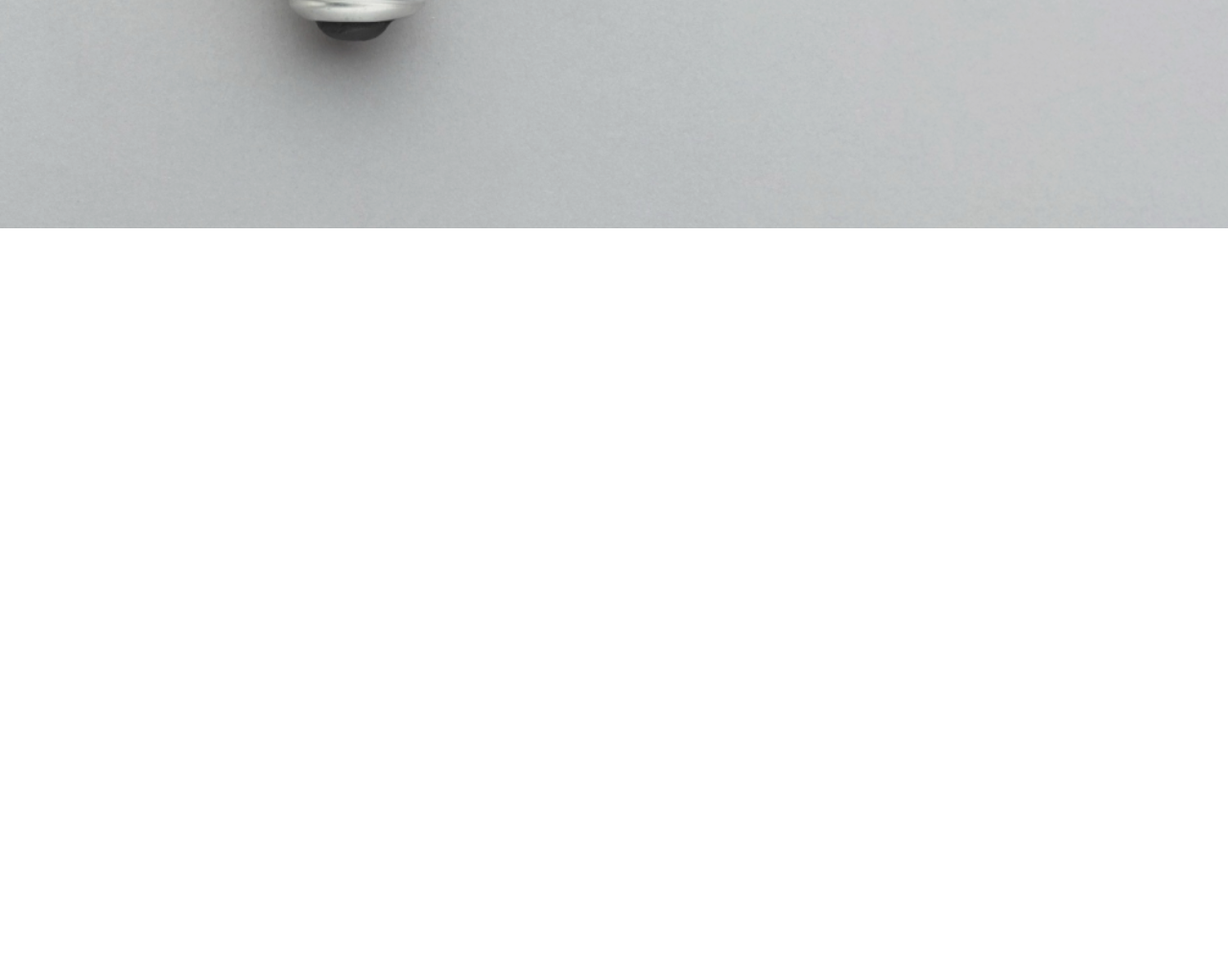
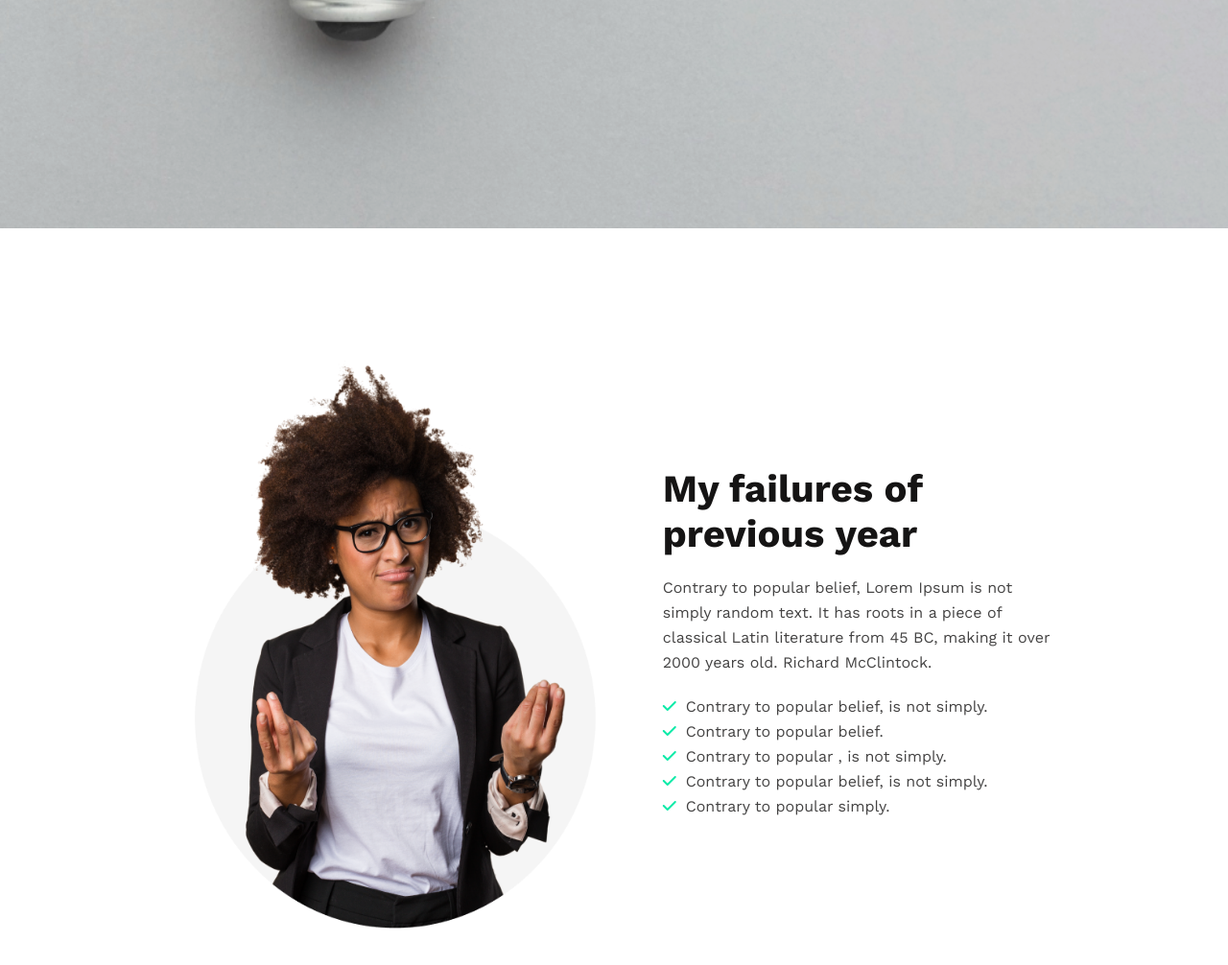
Before and after one commit to ShoroveTajmen/NewYear_NewMe, a plain HTML site: page images/index.html in a window 1280 px wide. Shown: the part 792-1798 px from the top of the page at 96% size. Before the commit the page ends 1030 px from the top, so only its background shows below. Drawn offline with nearby package versions, Linux system fonts and the light colour scheme.

Commit message:
failure section finished

```diff
--- a/images/index.html
+++ b/images/index.html
@@ -6,9 +6,12 @@
     <title>New Year New Me</title>
     <link rel="preconnect" href="https://fonts.googleapis.com" />
     <link rel="preconnect" href="https://fonts.gstatic.com" crossorigin />
-    <link rel="preconnect" href="https://fonts.googleapis.com">
-    <link rel="preconnect" href="https://fonts.gstatic.com" crossorigin>
-    <link href="https://fonts.googleapis.com/css2?family=Work+Sans:wght@400;500;700&display=swap" rel="stylesheet">
+    <link rel="preconnect" href="https://fonts.googleapis.com" />
+    <link rel="preconnect" href="https://fonts.gstatic.com" crossorigin />
+    <link
+      href="https://fonts.googleapis.com/css2?family=Work+Sans:wght@400;500;700&display=swap"
+      rel="stylesheet"
+    />
     <link rel="stylesheet" href="/styles/style.css" />
     <script
       src="https://kit.fontawesome.com/6aa5794944.js"
@@ -21,13 +24,60 @@
       <section class="section-banner">
         <div class="banner-container">
           <div class="banner-info">
-            <h1 class="banner-title">All Thinks Are <br> Possible If You <br> believe</h1>
+            <h1 class="banner-title">
+              All Thinks Are <br />
+              Possible If You <br />
+              believe
+            </h1>
             <p class="banner-description">
-              There are many variations of passages of Lorem Ipsum <br> available,
-              but the majority have suffered alteration in some <br> form, by
-              injected humour, or randomised words
+              There are many variations of passages of Lorem Ipsum <br />
+              available, but the majority have suffered alteration in some
+              <br />
+              form, by injected humour, or randomised words
             </p>
             <button class="btn">Contact Us</button>
+          </div>
+        </div>
+      </section>
+      <!-- Failures of previous yr section -->
+      <section class="failure-section">
+        <div class="failure-container">
+          <div class="failure-person">
+            <img class="person" src="/images/person.png" alt="" />
+          </div>
+          <div class="failure-info">
+            <h1 class="failure-title">
+              My failures of <br />
+              previous year
+            </h1>
+            <p class="failure-description">
+              Contrary to popular belief, Lorem Ipsum is not <br />
+              simply random text. It has roots in a piece of <br />
+              classical Latin literature from 45 BC, making it over <br />
+              2000 years old. Richard McClintock.
+            </p>
+            <ul>
+              <li class="item">
+                <i class="fa-solid fa-check"></i>Contrary to popular
+                belief, is not simply.
+              </li>
+              <li class="item">
+                <i class="fa-solid fa-check"></i>Contrary to popular
+                belief.
+              </li>
+              <li class="item">
+                <i class="fa-solid fa-check"></i>Contrary to popular ,
+                is not simply.
+              </li>
+              <li class="item">
+                <i class="fa-solid fa-check"></i>Contrary to popular
+                belief, is not simply.
+              </li>
+              <li class="item">
+                <i class="fa-solid fa-check"></i>Contrary to popular
+                simply.
+              </li>
+            </ul>
           </div>
         </div>
       </section>
--- a/styles/style.css
+++ b/styles/style.css
@@ -42,3 +42,45 @@
   font-size: 20px;
   font-weight: 600;
 }
+
+/* failure section styles */
+.failure-container {
+  display: flex;
+  justify-content: space-evenly;
+  align-items: center;
+}
+.person {
+  width: 450px;
+  height: 600px;
+}
+.failure-title {
+  color: #151414;
+  font-family: Work Sans;
+  font-size: 40px;
+  font-weight: 700;
+  margin-bottom: 20px;
+}
+.failure-description {
+  color: #444343;
+  font-family: Work Sans;
+  font-size: 16px;
+  font-weight: 400;
+  line-height: 26px;
+  margin-bottom: 20px;
+}
+.item {
+  list-style: none;
+  color: #444343;
+  font-family: Work Sans;
+  font-size: 16px;
+  font-weight: 400;
+  line-height: 26px;
+}
+li i{
+    color: rgb(9, 234, 167);
+    padding-right: 10px;
+}
+.failure-container{
+    background-color: #fff;
+    margin: 130px ;
+}
```
